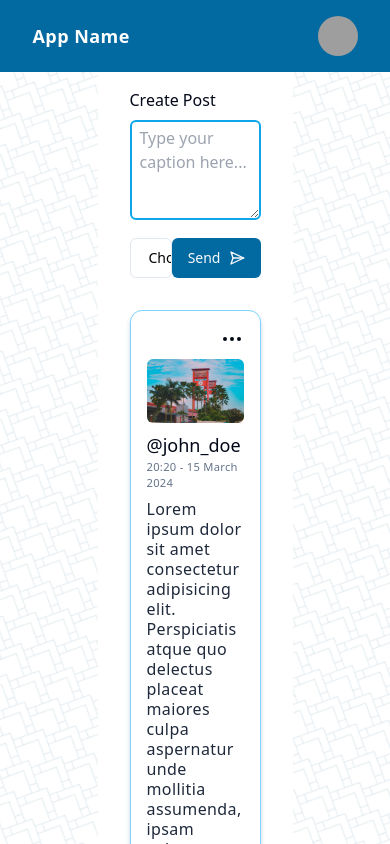
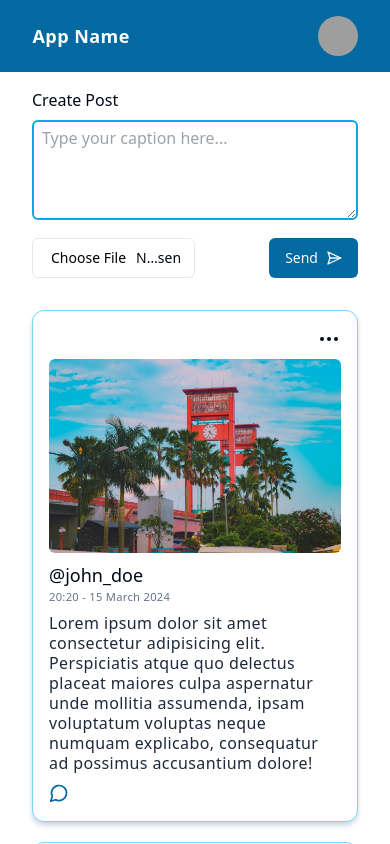
Before and after one commit to inaslathifah/Social_Media_FE_Grup-1, a React (Vite) app: page / in a window 390 px wide. Built offline with nearby package versions, Linux system fonts and the light colour scheme; grey boxes are pictures that could not be loaded.

Commit message:
feat: add react router dom

```diff
--- a/package.json
+++ b/package.json
@@ -21,6 +21,7 @@
     "lucide-react": "^0.358.0",
     "react": "^18.2.0",
     "react-dom": "^18.2.0",
+    "react-router-dom": "^6.22.3",
     "tailwind-merge": "^2.2.2",
     "tailwindcss-animate": "^1.0.7"
   },
--- a/src/components/layout.tsx
+++ b/src/components/layout.tsx
@@ -28,7 +28,7 @@
       <Navbar withUser={withUser} bgBlue={bgBlue} />
       <div
         className={cn(
-          "container w-1/2 grow py-4 px-8 flex flex-col bg-white",
+          "container lg:w-1/2 md:w-2/3 w-full grow py-4 px-8 flex flex-col bg-white",
           centerX && "items-center",
           centerY && "justify-center"
         )}
--- a/src/main.tsx
+++ b/src/main.tsx
@@ -1,6 +1,6 @@
 import React from "react";
 import ReactDOM from "react-dom/client";
-import App from "./pages/App.tsx";
+import App from "./routes/";
 import "./styles/index.css";
 
 ReactDOM.createRoot(document.getElementById("root")!).render(
--- a/src/pages/App.tsx
+++ b/src/pages/index.tsx
@@ -3,7 +3,7 @@
 import amperaImage from "@/assets/amperaori.jpg";
 import CreatePost from "@/components/create-post";
 
-function App() {
+function Home() {
   return (
     <Layout withUser bgBlue centerX>
       <CreatePost />
@@ -13,4 +13,4 @@
   );
 }
 
-export default App;
+export default Home;
--- /dev/null
+++ b/src/routes/index.tsx
@@ -0,0 +1,14 @@
+import Home from "@/pages";
+import Login from "@/pages/auth/login";
+import Register from "@/pages/auth/register";
+import { createBrowserRouter, RouterProvider } from "react-router-dom";
+
+const router = createBrowserRouter([
+  { path: "/", element: <Home /> },
+  { path: "/login", element: <Login /> },
+  { path: "/register", element: <Register /> },
+]);
+
+export default function App() {
+  return <RouterProvider router={router} />;
+}
```
Also changed, not shown: 1 other file (tests, documents, lock files or other folders).
